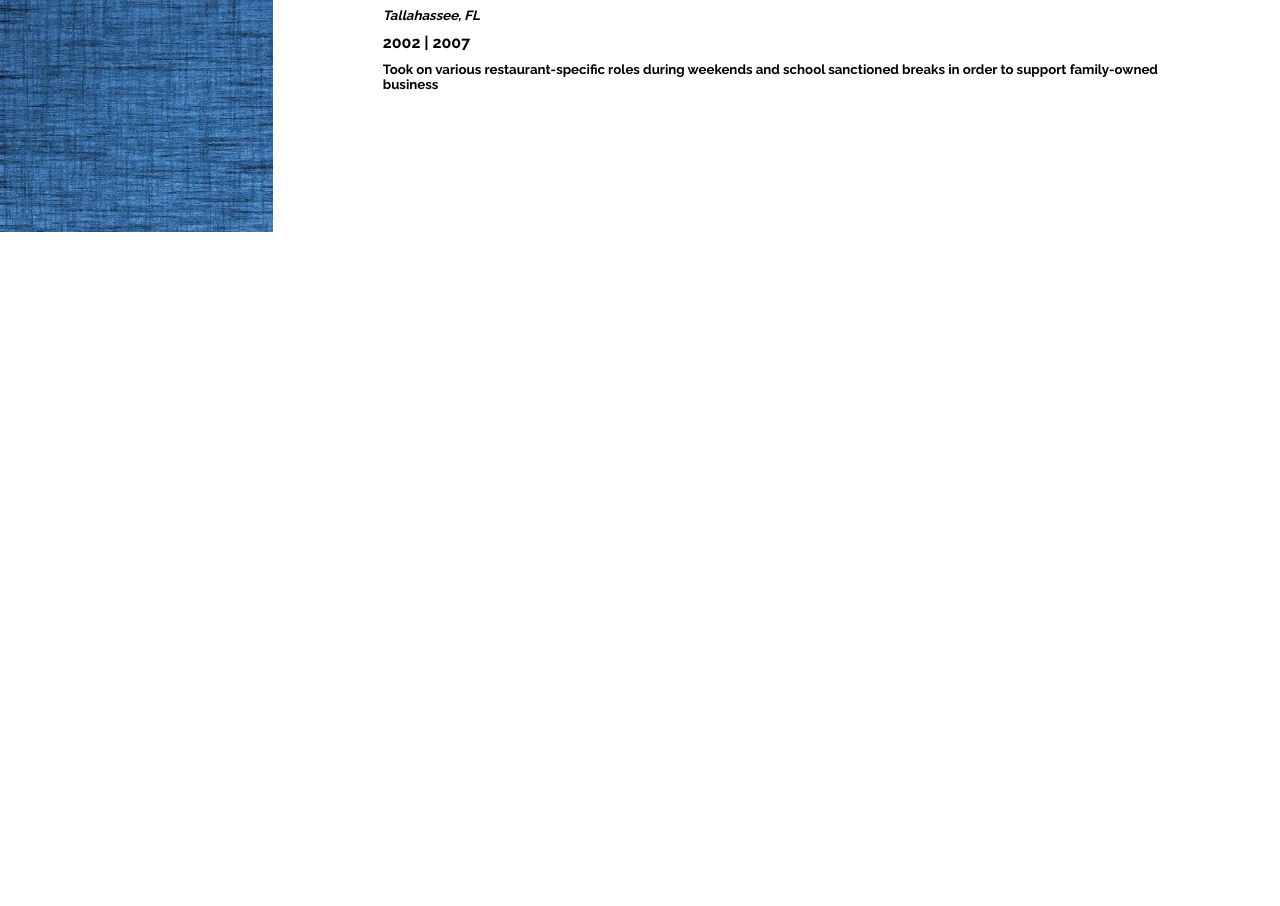
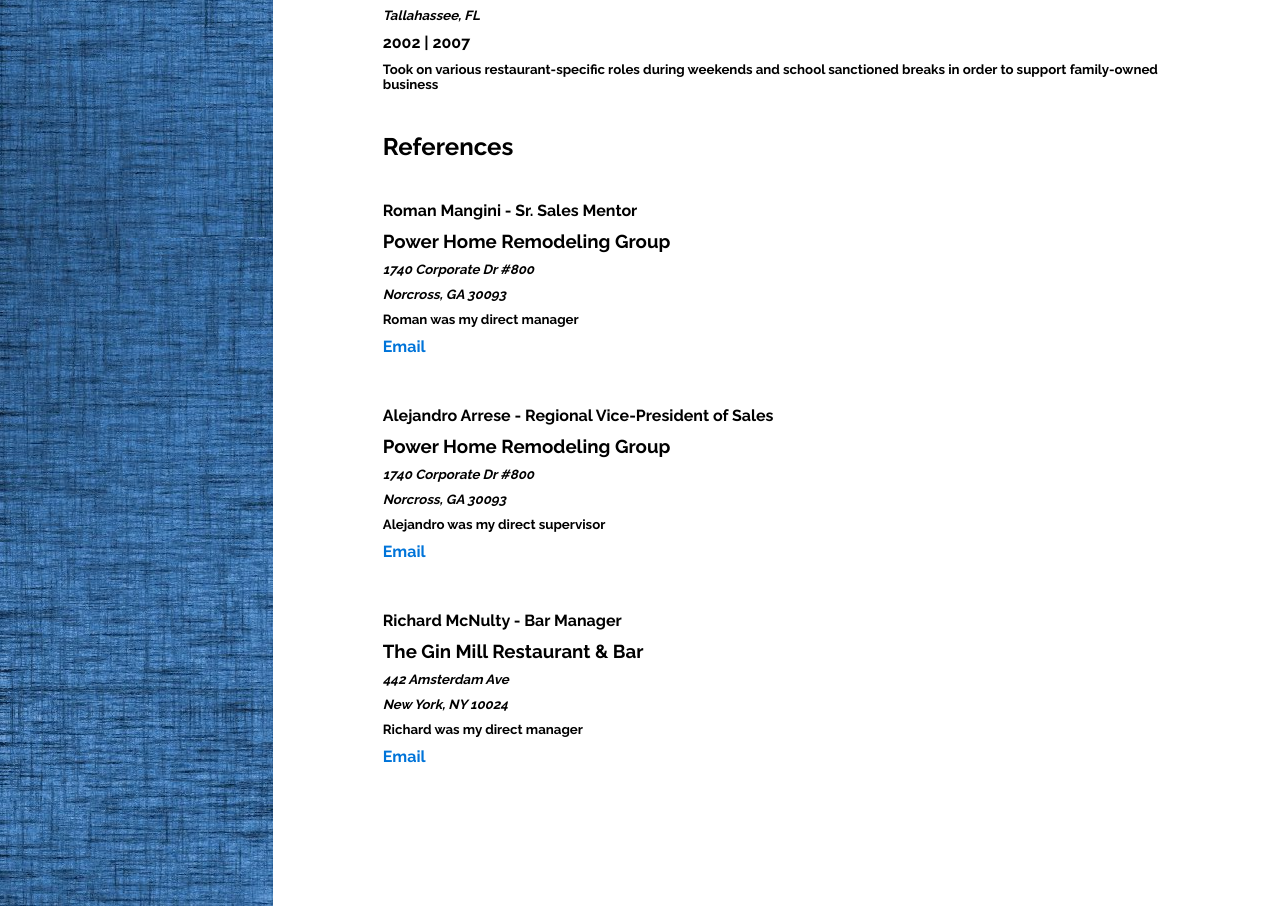
Before and after one commit to christopherkalfas/portfolio-site, a React (Create React App) app: page /experience in a window 1280 px wide. Shown: the part 1380-2286 px from the top of the page. Before the commit the page ends 1612 px from the top, so only its background shows below. Built offline with nearby package versions, Linux system fonts and the light colour scheme; the HTML template or start-up script is replaced by a standard one.

Commit message:
added references to my expirence page with email links

```diff
--- /dev/null
+++ b/src/components/Reference.js
@@ -0,0 +1,30 @@
+import React from "react"
+
+const Reference = ({name, position, company, address, city, email, relationship}) => {
+    return(
+        <div className="widecard">
+             <div className="compdet">
+                <h4>
+                    {name} - {position}
+                </h4>
+                <h3 className="secondtext">
+                    {company}
+                </h3>
+                <h5 className="secondtext">
+                    <em>{address}</em>
+                </h5>
+                <h5 className="secondtext">
+                    <em>{city}</em>
+                </h5>
+                <h5 className="secondtext">
+                    {relationship}
+                </h5>
+                <h4>
+                    <a className="contact-info" href={`mailto:${email}`}>Email</a>
+                </h4>
+            </div>
+        </div>
+    )
+}
+
+export default Reference
--- a/src/contents/Experience.js
+++ b/src/contents/Experience.js
@@ -1,5 +1,6 @@
 import React from 'react'
 import Jobcard from "../components/Jobcard"
+import Reference from '../components/Reference'
 
 const Experience = () => {
     return(
@@ -54,6 +55,36 @@
                 dates = "2002 | 2007"
                 responsibility1 = "Took on various restaurant-specific roles during weekends and school sanctioned breaks in order to support family-owned business"
             />
+            <h2 className="subtopic">
+                References
+            </h2>
+            <Reference
+                name="Roman Mangini"
+                position="Sr. Sales Mentor"
+                relationship="Roman was my direct manager"
+                company="Power Home Remodeling Group"
+                address="1740 Corporate Dr #800"
+                city="Norcross, GA 30093"
+                email="roman.mangini@powerhrg.com"
+            />
+            <Reference
+                name="Alejandro Arrese"
+                position="Regional Vice-President of Sales"
+                relationship="Alejandro was my direct supervisor"
+                company="Power Home Remodeling Group"
+                address="1740 Corporate Dr #800"
+                city="Norcross, GA 30093"
+                email="alejandro.arrese@powerhrg.com"
+            />
+           <Reference
+                name="Richard McNulty"
+                position="Bar Manager"
+                relationship="Richard was my direct manager "
+                company="The Gin Mill Restaurant & Bar"
+                address="442 Amsterdam Ave"
+                city="New York, NY 10024"
+                email="dickmcnulty504@gmail.com"
+            />
         </div>
     )
 }
```
